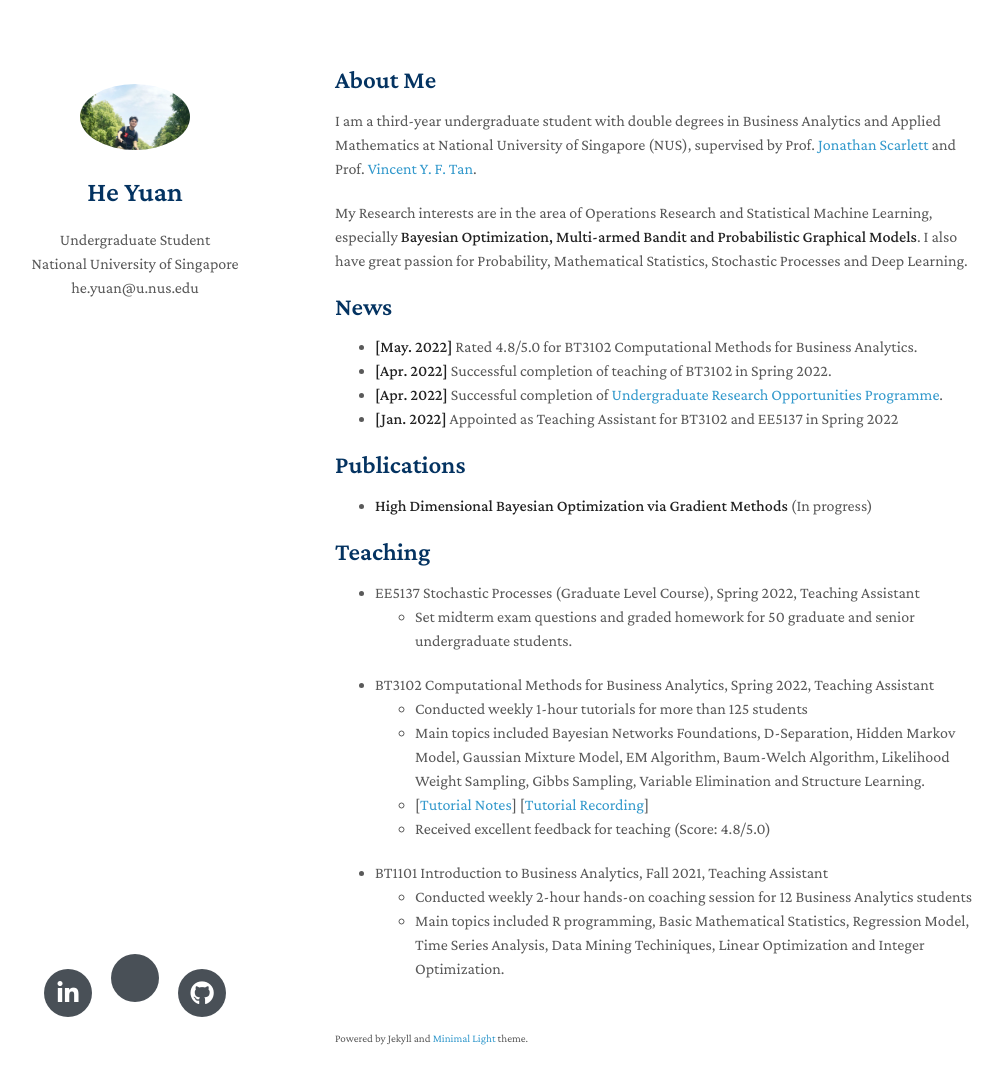
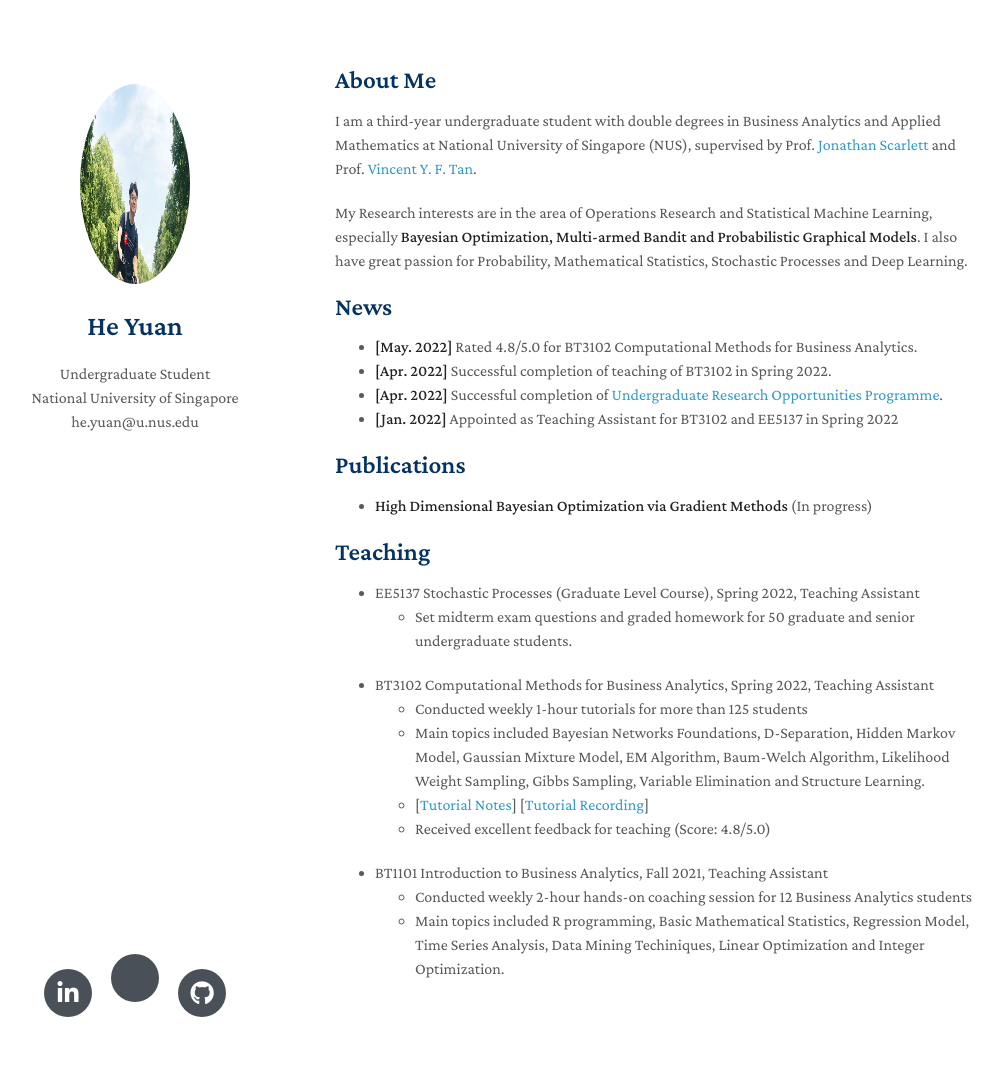
Before and after one commit to Henry-Yuan-He/Henry-Yuan-He.github.io, a Jekyll site: the page built from index.md, in a window 1280 px wide and 1119 px high. Shown: the top 1084 px of the window, without its empty margins (135-1138 px from the left). Built offline with Jekyll 4.4.1, drawn with Linux system fonts in a browser that asks for light colours; nearby versions of some CDN libraries; a style sheet for code colours, icons or effects is not loaded; our own code applies the rules of GitHub Pages for plain Markdown files.

Commit message:
update pic size

```diff
--- a/_layouts/homepage.html
+++ b/_layouts/homepage.html
@@ -28,7 +28,7 @@
       <header>
 
         {% if site.avatar %}
-        <a class="image avatar"><img src="{{site.avatar}}" alt="avatar" onContextMenu="return false" /></a>
+        <a class="image avatar"><img src="{{site.avatar}}" height="200" width="200" alt="avatar" onContextMenu="return false" /></a>
         {% endif %}
 
         <h1>{{ site.title }}</h1>
@@ -52,7 +52,7 @@
 
       <br>
 
-      <p><small>Powered by Jekyll and <a href="https://github.com/yaoyao-liu/minimal-light" target="_blank" rel="noopener">Minimal Light</a> theme.</small></p>
+      <!-- <p><small>Powered by Jekyll and <a href="https://github.com/yaoyao-liu/minimal-light" target="_blank" rel="noopener">Minimal Light</a> theme.</small></p> -->
 
       </section>
       <footer>
```
Also changed, not shown: assets/img/MyPicture.JPG.
